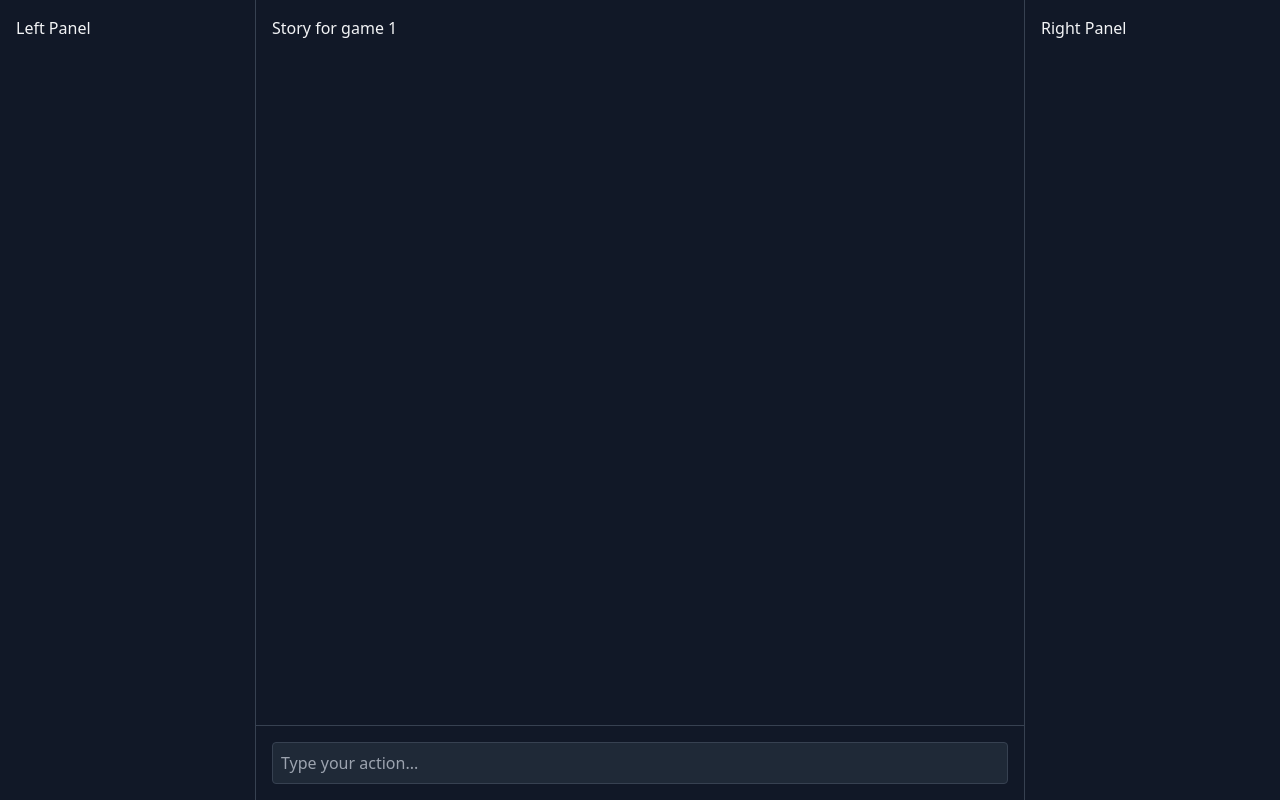
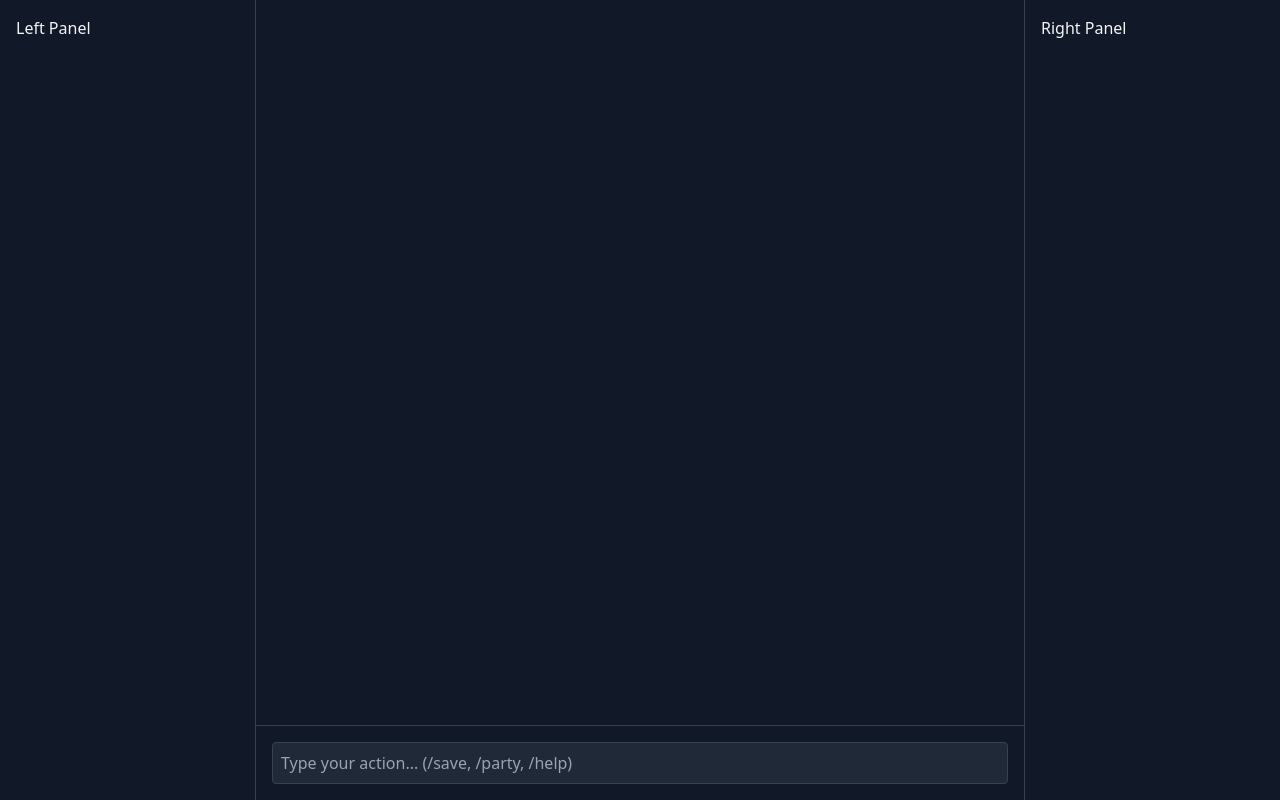
Before and after one commit to Hatsu-m/TalesofYours, a React (Vite) app in the folder web/: page /play/1 in a window 1280 px wide. Built offline with nearby package versions, Linux system fonts and the light colour scheme.

Commit message:
feat(web): add streaming chat component

```diff
--- a/web/package.json
+++ b/web/package.json
@@ -15,7 +15,8 @@
   "dependencies": {
     "react": "^19.1.1",
     "react-dom": "^19.1.1",
-    "react-router-dom": "^7.8.2"
+    "react-router-dom": "^7.8.2",
+    "react-virtuoso": "^4.14.0"
   },
   "devDependencies": {
     "@eslint/js": "^9.33.0",
--- /dev/null
+++ b/web/src/components/ChatStream.tsx
@@ -0,0 +1,30 @@
+import { Virtuoso } from 'react-virtuoso'
+
+export type ChatMessage = {
+  id: string
+  role: 'player' | 'dm'
+  content: string
+}
+
+interface Props {
+  messages: ChatMessage[]
+}
+
+export default function ChatStream({ messages }: Props) {
+  return (
+    <Virtuoso
+      data={messages}
+      followOutput="smooth"
+      className="flex-1 overflow-y-auto p-4"
+      itemContent={(_, msg) => (
+        <div
+          className={`mb-2 whitespace-pre-wrap ${
+            msg.role === 'player' ? 'text-blue-300' : 'text-gray-100'
+          }`}
+        >
+          {msg.content}
+        </div>
+      )}
+    />
+  )
+}
--- /dev/null
+++ b/web/src/components/InputBar.tsx
@@ -0,0 +1,34 @@
+import { useState } from 'react'
+
+interface Props {
+  onSend: (text: string) => void
+  onCommand: (cmd: string) => void
+}
+
+export default function InputBar({ onSend, onCommand }: Props) {
+  const [value, setValue] = useState('')
+
+  function handleSubmit(e: React.FormEvent) {
+    e.preventDefault()
+    const trimmed = value.trim()
+    if (!trimmed) return
+    if (trimmed.startsWith('/')) {
+      onCommand(trimmed.slice(1))
+    } else {
+      onSend(trimmed)
+    }
+    setValue('')
+  }
+
+  return (
+    <form onSubmit={handleSubmit} className="border-t border-gray-700 p-4">
+      <input
+        type="text"
+        value={value}
+        onChange={(e) => setValue(e.target.value)}
+        placeholder="Type your action... (/save, /party, /help)"
+        className="w-full rounded border border-gray-700 bg-gray-800 p-2"
+      />
+    </form>
+  )
+}
--- a/web/src/pages/PlayPage.tsx
+++ b/web/src/pages/PlayPage.tsx
@@ -1,19 +1,76 @@
 import { useParams } from 'react-router-dom'
+import { useState } from 'react'
+import ChatStream, { ChatMessage } from '../components/ChatStream'
+import InputBar from '../components/InputBar'
 
 export default function PlayPage() {
   const { gameId } = useParams()
+  const [messages, setMessages] = useState<ChatMessage[]>([])
+
+  async function sendAction(text: string) {
+    const playerMsg: ChatMessage = {
+      id: crypto.randomUUID(),
+      role: 'player',
+      content: text,
+    }
+    const dmMsg: ChatMessage = {
+      id: crypto.randomUUID(),
+      role: 'dm',
+      content: '',
+    }
+    setMessages((prev) => [...prev, playerMsg, dmMsg])
+
+    try {
+      const resp = await fetch(`/games/${gameId}/turn`, {
+        method: 'POST',
+        headers: { 'Content-Type': 'application/json' },
+        body: JSON.stringify({ message: text }),
+      })
+      const reader = resp.body?.getReader()
+      const decoder = new TextDecoder()
+      if (!reader) return
+      while (true) {
+        const { value, done } = await reader.read()
+        if (done) break
+        setMessages((prev) =>
+          prev.map((m) =>
+            m.id === dmMsg.id
+              ? { ...m, content: m.content + decoder.decode(value) }
+              : m,
+          ),
+        )
+      }
+    } catch {
+      setMessages((prev) =>
+        prev.map((m) =>
+          m.id === dmMsg.id ? { ...m, content: '[error streaming]' } : m,
+        ),
+      )
+    }
+  }
+
+  function handleCommand(cmd: string) {
+    switch (cmd) {
+      case 'save':
+        console.log('save game')
+        break
+      case 'party':
+        console.log('show party')
+        break
+      case 'help':
+        console.log('show help')
+        break
+      default:
+        console.log('unknown command', cmd)
+    }
+  }
+
   return (
     <div className="flex h-full flex-col md:flex-row dark:bg-gray-900 dark:text-gray-100">
       <aside className="hidden w-64 border-r border-gray-700 p-4 md:block">Left Panel</aside>
       <main className="flex flex-1 flex-col">
-        <div className="flex-1 overflow-y-auto p-4">Story for game {gameId}</div>
-        <div className="border-t border-gray-700 p-4">
-          <input
-            type="text"
-            placeholder="Type your action..."
-            className="w-full rounded border border-gray-700 bg-gray-800 p-2"
-          />
-        </div>
+        <ChatStream messages={messages} />
+        <InputBar onSend={sendAction} onCommand={handleCommand} />
       </main>
       <aside className="hidden w-64 border-l border-gray-700 p-4 md:block">Right Panel</aside>
     </div>
```
Also changed, not shown: 1 other file (tests, documents, lock files or other folders).
